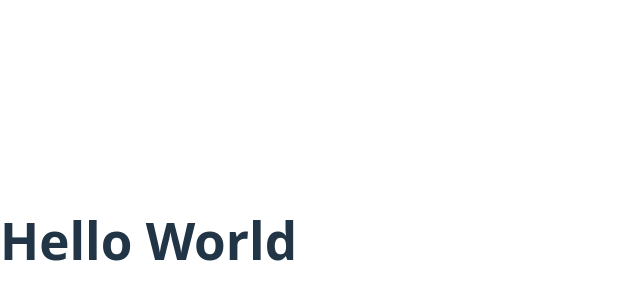
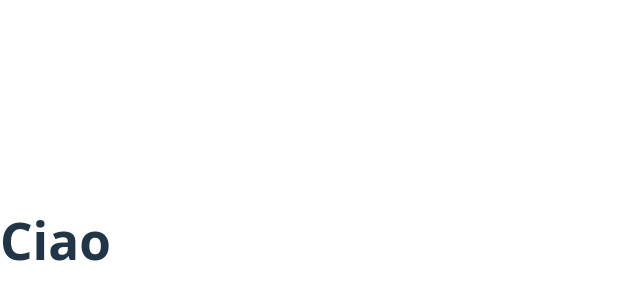
Before and after one commit to Robby94gtr/react-context-api, a React (Vite) app: page / in a window 1280 px wide. Shown: the part 160-460 px from the top of the page, without its empty margins (0-640 px from the left). Built offline with nearby package versions, Linux system fonts and the light colour scheme.

Commit message:
[UPD] imported PostContext in App.jsx

```diff
--- a/src/App.jsx
+++ b/src/App.jsx
@@ -1,4 +1,6 @@
 import { useState } from 'react'
+
+import PostContext from './contexts/PostContexts';
 
 function App() {
 
@@ -11,7 +13,9 @@ function App() {
 
   return (
     <>
-      <h1>Hello World</h1>
+      <PostContext.Provider>
+        <h1>Ciao</h1>
+      </PostContext.Provider>
     </>
   )
 }
```
